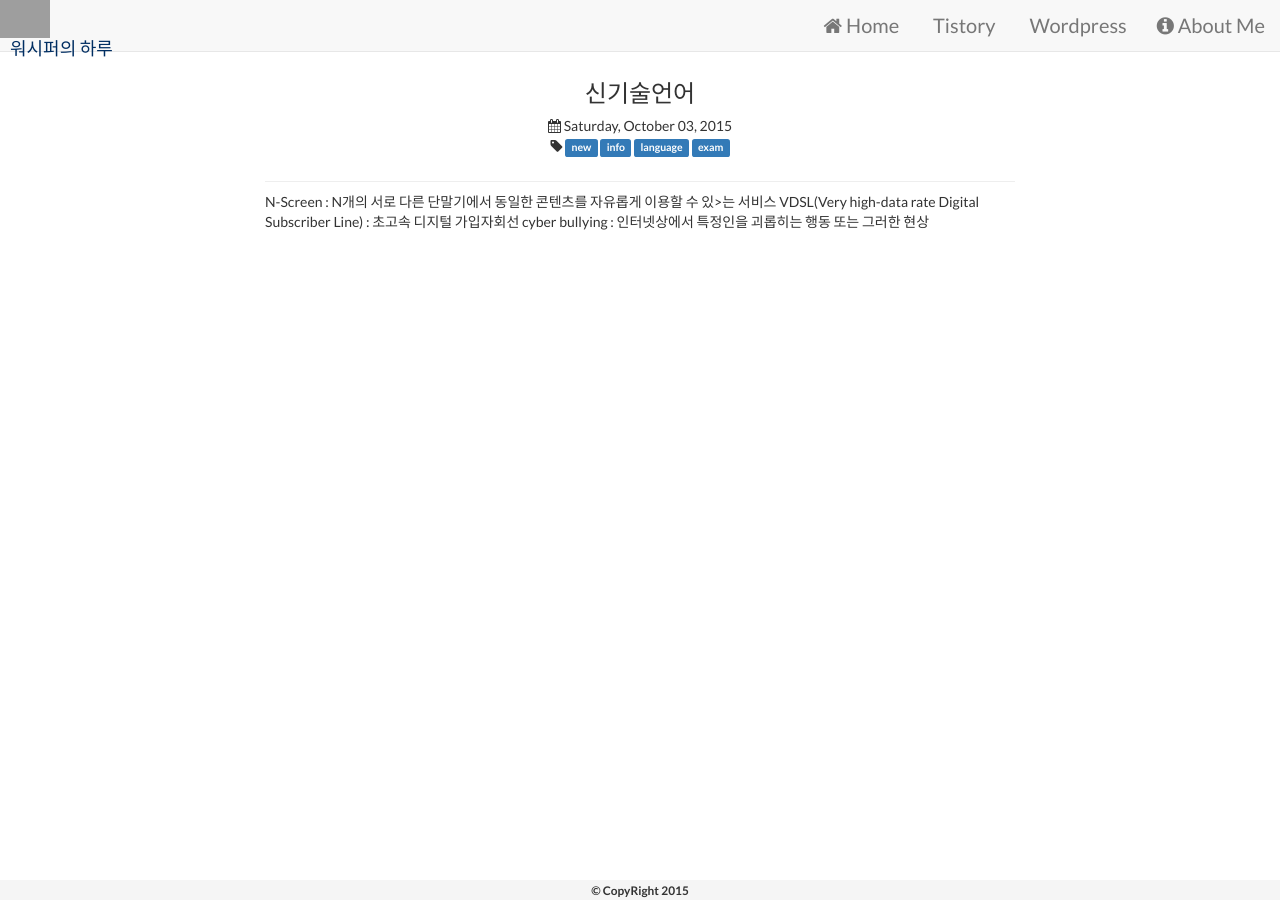
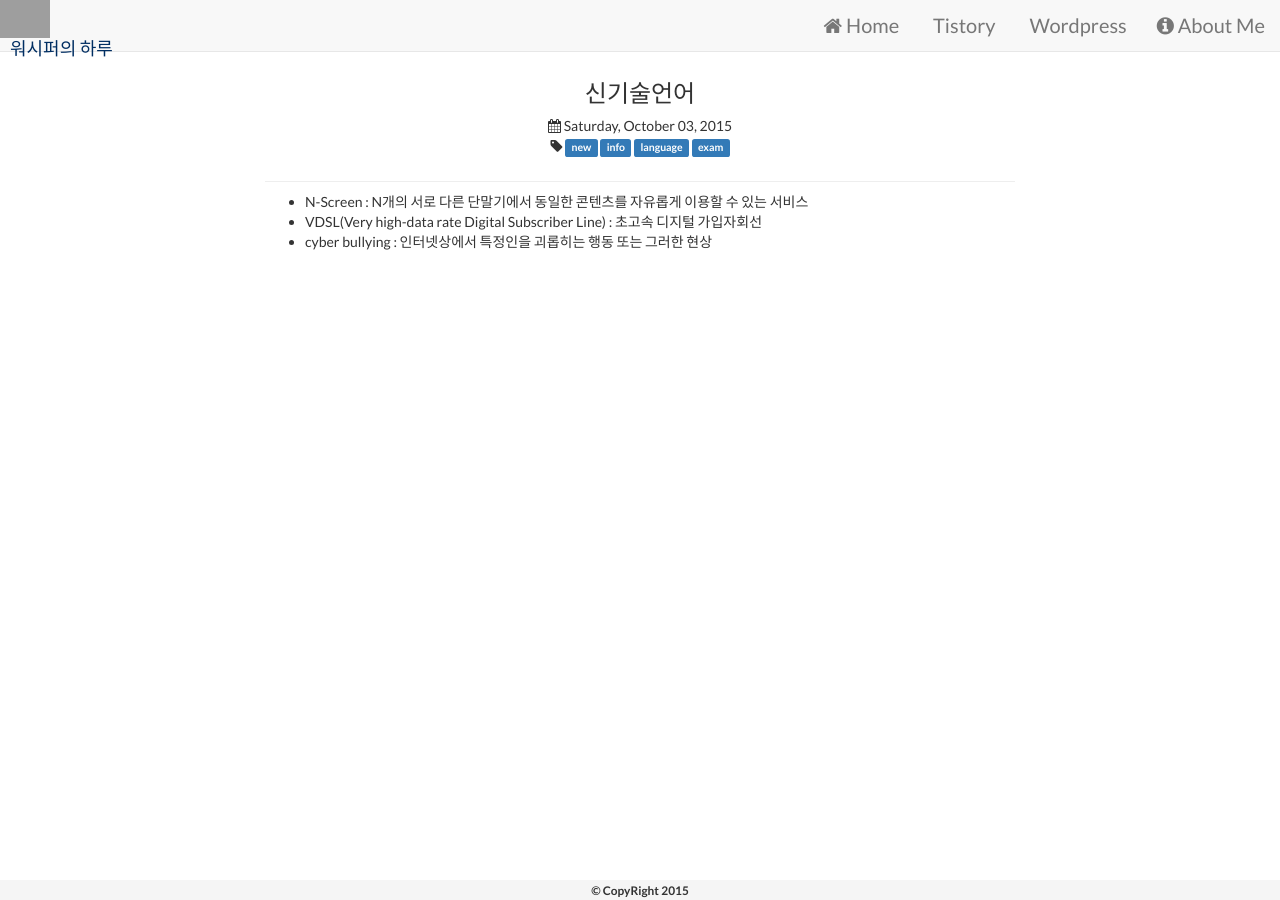
Before and after one commit to MD82/md82.github.io, a Jekyll site: the page built from _posts/2015-10-03-InfoProcess-exam.md, in a window 1280 px wide. Built offline with Jekyll 4.4.1, drawn with Linux system fonts in a browser that asks for light colours; nearby versions of some CDN libraries; grey boxes are pictures that could not be loaded.

Commit message:
update New InfoProcess Exam Data

```diff
--- a/_posts/2015-10-03-InfoProcess-exam.md
+++ b/_posts/2015-10-03-InfoProcess-exam.md
@@ -7,6 +7,8 @@
 published: true
 ---
 
-N-Screen : N개의 서로 다른 단말기에서 동일한 콘텐츠를 자유롭게 이용할 수 있>는 서비스
-VDSL(Very high-data rate Digital Subscriber Line) : 초고속 디지털 가입자회선
-cyber bullying : 인터넷상에서 특정인을 괴롭히는 행동 또는 그러한 현상
+<ul>
+<li>N-Screen : N개의 서로 다른 단말기에서 동일한 콘텐츠를 자유롭게 이용할 수 있는 서비스</li>
+<li>VDSL(Very high-data rate Digital Subscriber Line) : 초고속 디지털 가입자회선</li>
+<li>cyber bullying : 인터넷상에서 특정인을 괴롭히는 행동 또는 그러한 현상</li>
+</ul>
```
